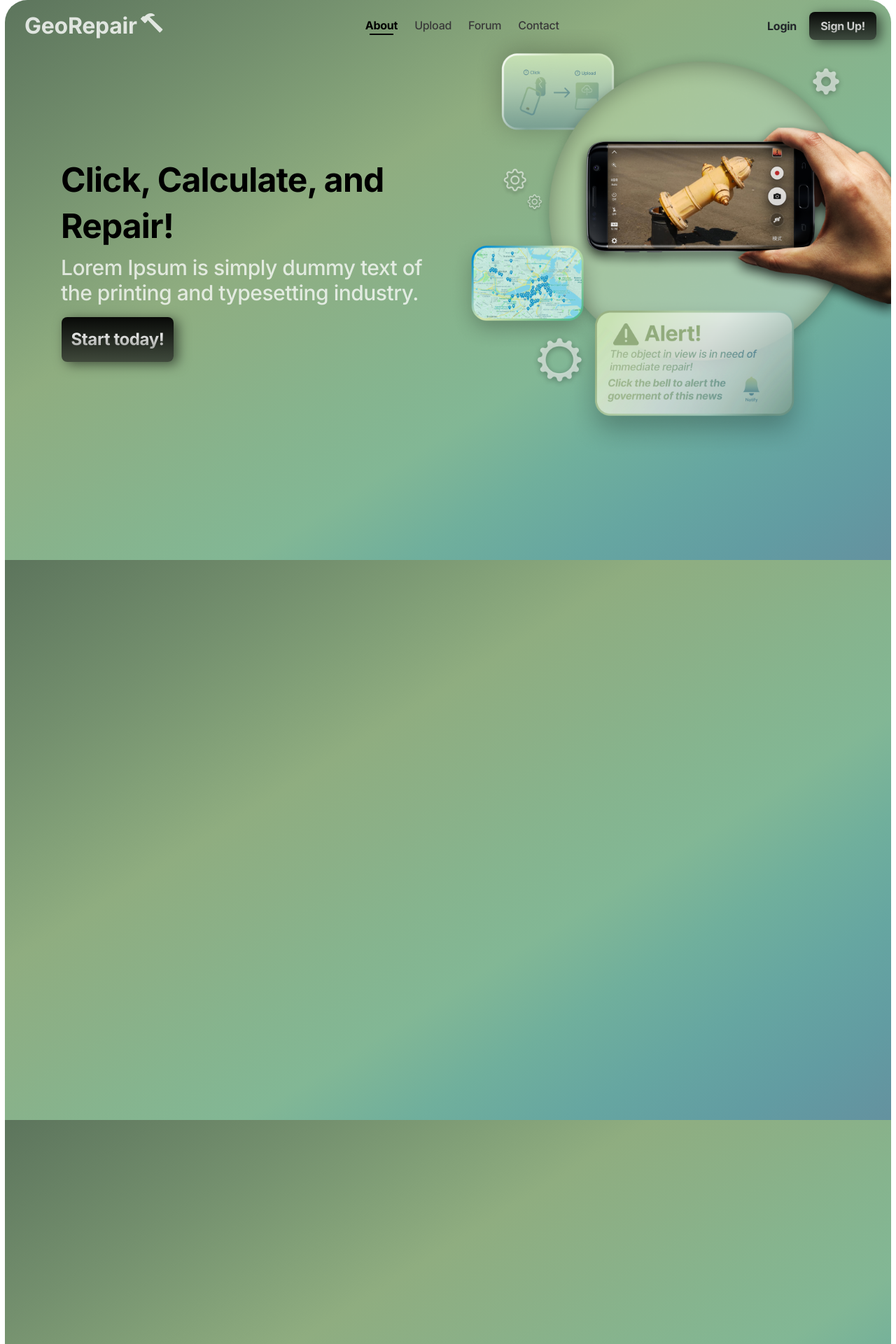
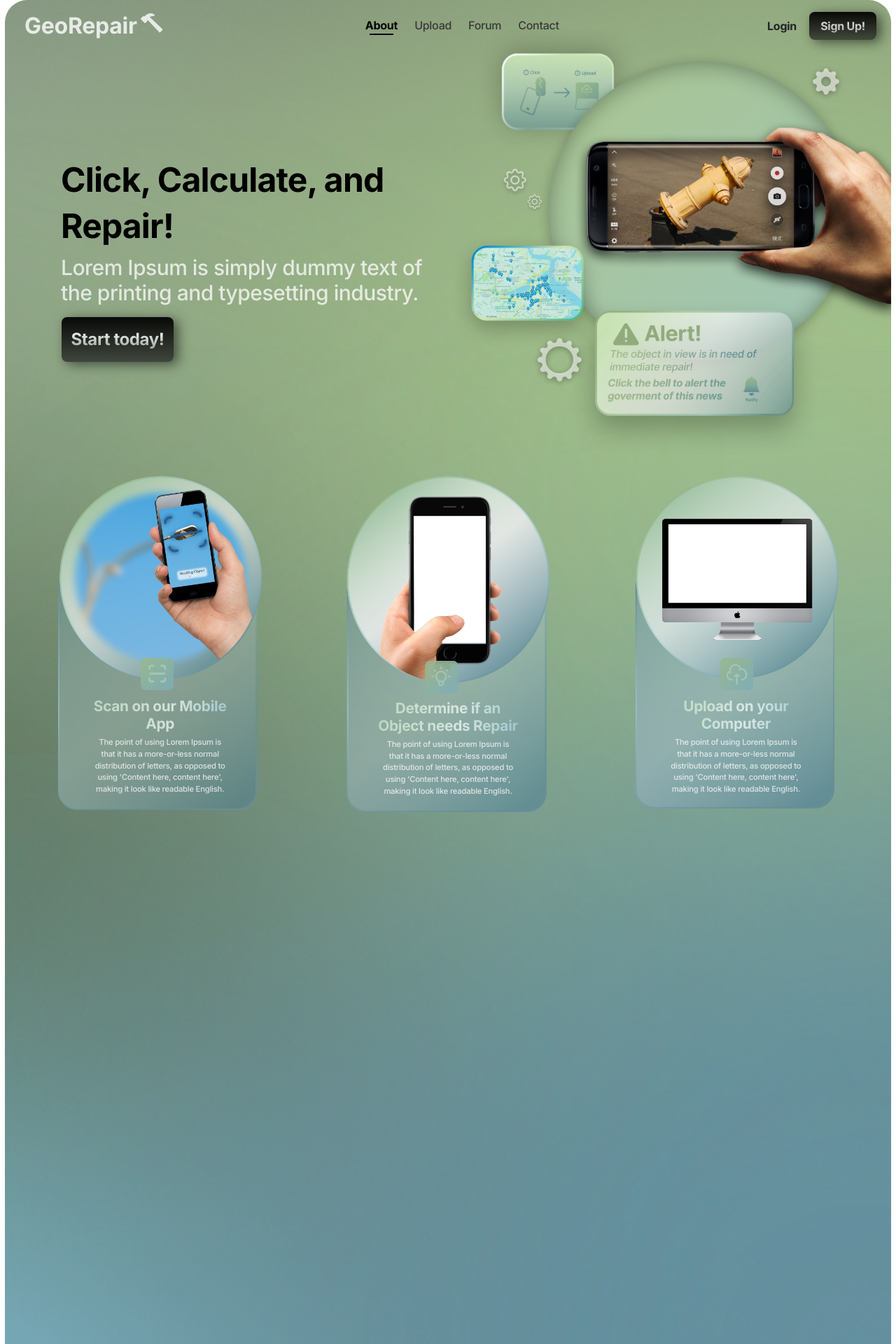
Before and after one commit to vineelbhatti/ywsos2021_web, a Flask app: page / in a window 1280 px wide. Shown: the top 1920 px of the page at 70% size. Run offline with Flask 2, Linux system fonts and the light colour scheme; parts of the project's set-up code (start-up, migrations or seed data) failed here and were passed over; some libraries are stand-ins or nearby versions.

Commit message:
Adding second section of homepage again (it got deleted by accident while fixing merge conflicts)

```diff
--- a/static/css/theme.css
+++ b/static/css/theme.css
@@ -6,17 +6,21 @@
 .background {
     font-family: Inter !important;
     letter-spacing: -0.017em;
-    background-image: linear-gradient(to right bottom, #5c745c, #688265, #74906e, #819f77, #8fad80, #8bb087, #86b48e, #82b795, #70af9c, #66a6a1, #629ca2, #64919f);
-    overflow: hidden;
-    z-index: 1;
-    background-repeat: no-repeat !important;
-    background-attachment: fixed !important;
-    width: 100%;
+    /*background-image: linear-gradient(to right bottom, #5c745c, #688265, #74906e, #819f77, #8fad80, #8bb087, #86b48e, #82b795, #70af9c, #66a6a1, #629ca2, #64919f);
+    */overflow: hidden;
+    background-image: url("../images/background.png");
+   z-index: 1;
+   background-repeat: no-repeat !important;
+   background-position: center;
+    background-size: cover;
+/*    background-attachment: fixed !important;
+*/    width: 100%;
     height: 100%;
     height: 2653px !important;
     max-width: 1266px;
     margin: auto;
     border-radius: 2em;
+    letter-spacing: -0.017em;
 }
 
 
@@ -120,3 +124,31 @@
         border-bottom: 0 !important;
     }
 }
+
+.column-image {
+    margin: auto;
+    display: block;
+}
+
+.column-header {
+    padding: 0 4.2em;
+    font-size: 1.3em;
+    font-weight: 700;
+    background: linear-gradient(97.81deg, #A7CEAA 3.58%, rgba(244, 252, 249, 0.73) 54.85%, rgba(154, 198, 208, 0.876365) 79.61%, #70A0AF 100.52%);
+    -webkit-background-clip: text;
+    color: transparent;
+    text-align: center;
+    margin: auto;
+    position: relative;
+    top: -10rem;
+}
+
+.column-desc {
+    padding: 0 8.5em;
+    font-size: 0.7em;
+    text-align: center;
+    font-weight: 500;
+    color: #FFFFFFBF;
+    letter-spacing: -0.017em;
+    position: relative;
+    top: -9.7rem;
--- a/templates/index.html
+++ b/templates/index.html
@@ -58,6 +58,23 @@
             <img src="../static/images/homepage.png" style="max-width: 633px; position: relative; top: -1.5em;">
         </div>
     </header>
+    <div class="row" style="margin:0 1em;">
+        <div class="col-lg-4">
+            <img src="../static/images/column1.png" width="75%" class="column-image">
+            <h1 class="column-header">Scan on our Mobile App</h1>
+            <p class="column-desc">The point of using Lorem Ipsum is that it has a more-or-less normal distribution of letters, as opposed to using 'Content here, content here', making it look like readable English.</p>
+        </div>
+        <div class="col-lg-4 justify-content-center">
+            <img src="../static/images/column2.png" width="75%" class="column-image">
+            <h1 class="column-header">Determine if an Object needs Repair</h1>
+            <p class="column-desc">The point of using Lorem Ipsum is that it has a more-or-less normal distribution of letters, as opposed to using 'Content here, content here', making it look like readable English.</p>
+        </div>
+        <div class="col-lg-4">
+            <img src="../static/images/column3.png" width="75%" class="column-image">
+            <h1 class="column-header">Upload on your Computer</h1>
+            <p class="column-desc">The point of using Lorem Ipsum is that it has a more-or-less normal distribution of letters, as opposed to using 'Content here, content here', making it look like readable English.</p>
+        </div>
+    </div>
 
 
     <!-- Optional JavaScript; choose one of the two! -->
```
